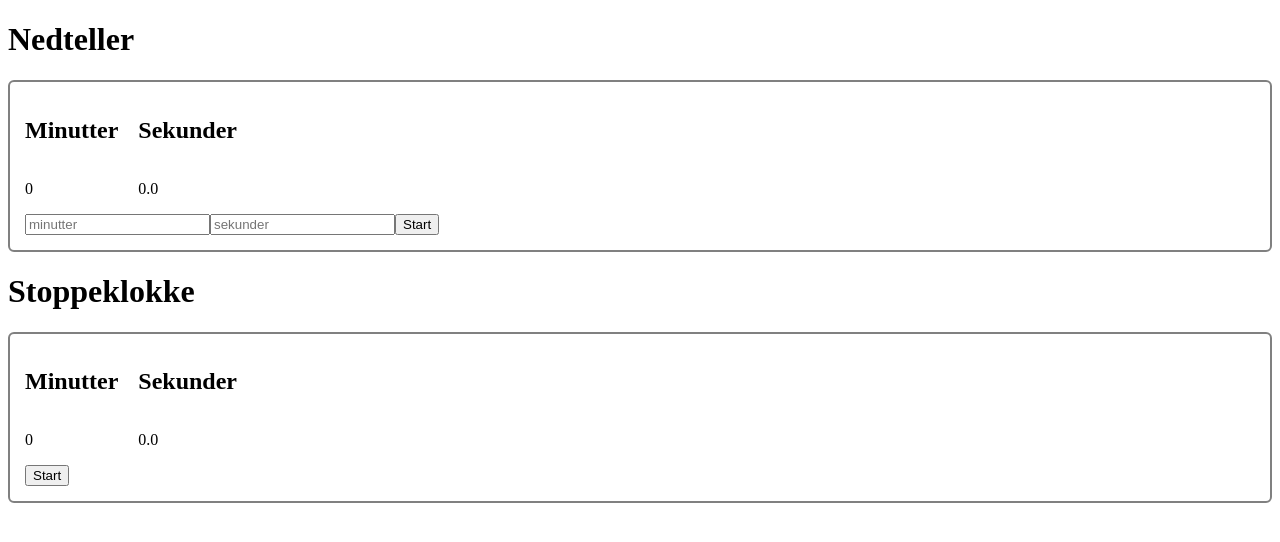
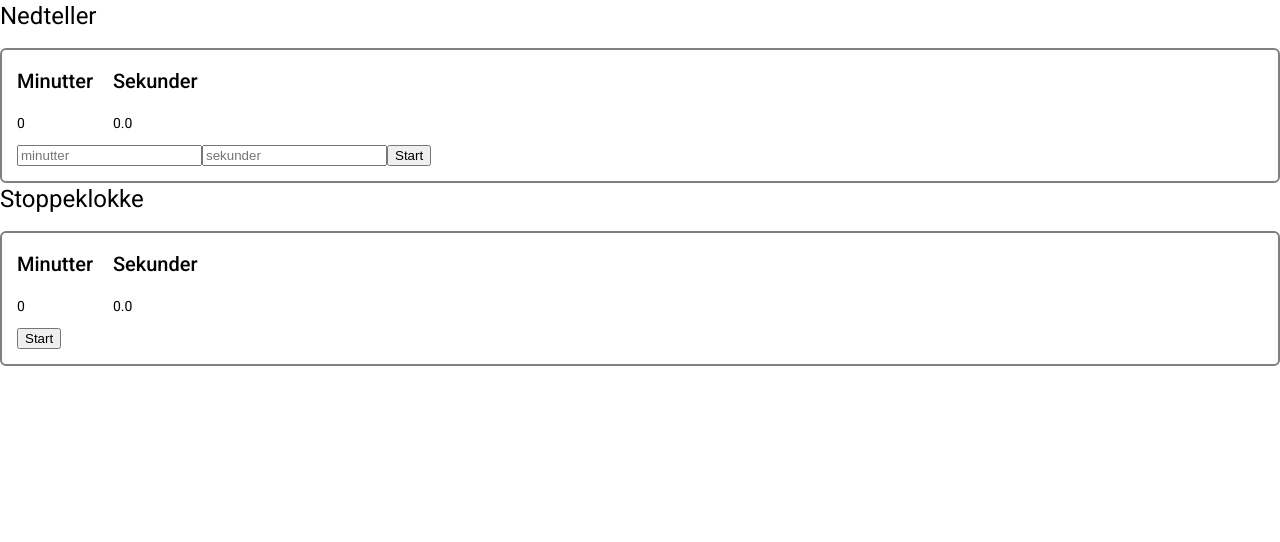
Before and after one commit to joarkm/Stopwatch, an Angular app: page / in a window 1280 px wide. Shown: the top 542 px of the page. Built offline with nearby package versions, Linux system fonts and the light colour scheme.

Commit message:
Added @angular/material

```diff
--- a/angular.json
+++ b/angular.json
@@ -28,6 +28,7 @@
               "src/assets"
             ],
             "styles": [
+              "./node_modules/@angular/material/prebuilt-themes/pink-bluegrey.css",
               "src/styles.scss"
             ],
             "scripts": []
@@ -92,6 +93,7 @@
               "src/assets"
             ],
             "styles": [
+              "./node_modules/@angular/material/prebuilt-themes/pink-bluegrey.css",
               "src/styles.scss"
             ],
             "scripts": []
--- a/package.json
+++ b/package.json
@@ -12,10 +12,12 @@
   "private": true,
   "dependencies": {
     "@angular/animations": "~9.0.2",
+    "@angular/cdk": "^9.1.0",
     "@angular/common": "~9.0.2",
     "@angular/compiler": "~9.0.2",
     "@angular/core": "~9.0.2",
     "@angular/forms": "~9.0.2",
+    "@angular/material": "^9.1.0",
     "@angular/platform-browser": "~9.0.2",
     "@angular/platform-browser-dynamic": "~9.0.2",
     "@angular/router": "~9.0.2",
--- a/src/app/app.module.ts
+++ b/src/app/app.module.ts
@@ -5,6 +5,7 @@
 import { AppComponent } from './app.component';
 import { StopwatchModule } from './stopwatch/stopwatch.module';
 import { TimerModule } from './timer/timer.module';
+import { BrowserAnimationsModule } from '@angular/platform-browser/animations';
 
 @NgModule({
   declarations: [
@@ -14,7 +15,8 @@
     BrowserModule,
     AppRoutingModule,
     StopwatchModule,
-    TimerModule
+    TimerModule,
+    BrowserAnimationsModule
   ],
   providers: [],
   bootstrap: [AppComponent]
--- a/src/index.html
+++ b/src/index.html
@@ -6,8 +6,10 @@
   <base href="/">
   <meta name="viewport" content="width=device-width, initial-scale=1">
   <link rel="icon" type="image/x-icon" href="favicon.ico">
+  <link href="https://fonts.googleapis.com/css?family=Roboto:300,400,500&display=swap" rel="stylesheet">
+  <link href="https://fonts.googleapis.com/icon?family=Material+Icons" rel="stylesheet">
 </head>
-<body>
+<body class="mat-typography">
   <app-root></app-root>
 </body>
 </html>
--- a/src/styles.scss
+++ b/src/styles.scss
@@ -4,3 +4,5 @@
     border-radius: 6px;
     padding: 15px;
 }
+html, body { height: 100%; }
+body { margin: 0; font-family: Roboto, "Helvetica Neue", sans-serif; }
```
Also changed, not shown: 1 other file (tests, documents, lock files or other folders).
